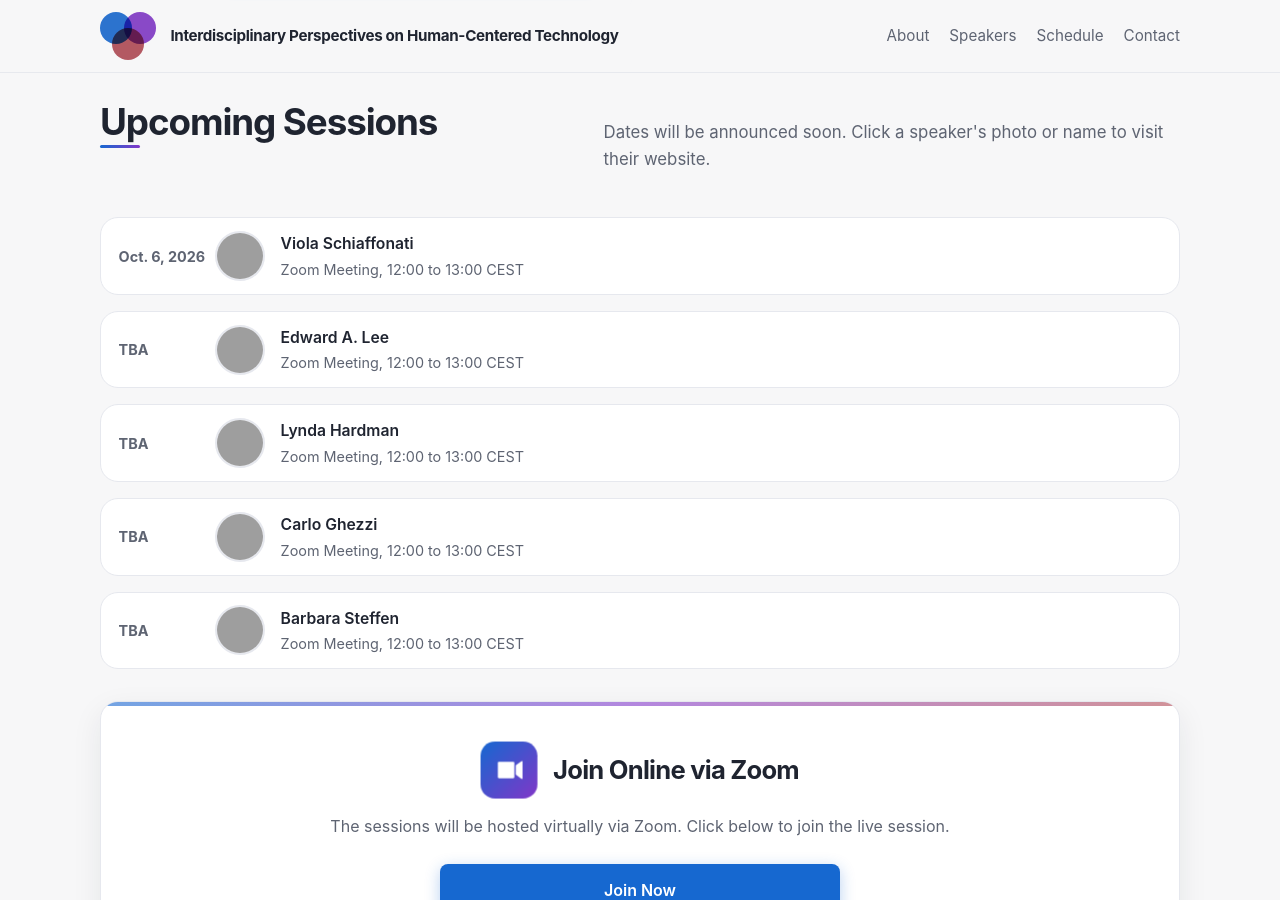
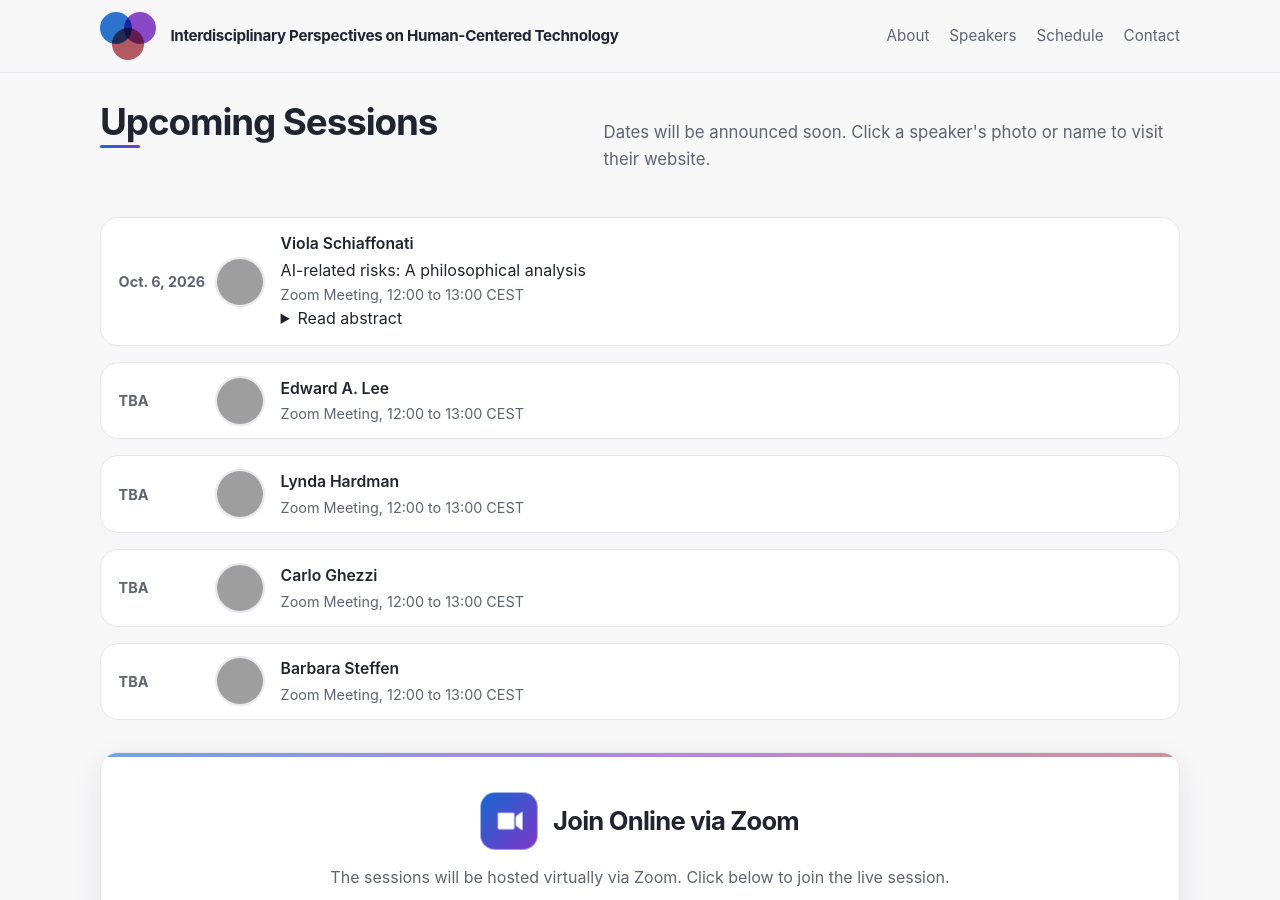
Before and after one commit to rebeca-lang/rebeca-lang.github.io, a Jekyll site: the page events/human-centered-technology/index.html, which Jekyll copies as it is, in a window 1280 px wide and 900 px high, scrolled down 1752 px, cut to the strip 0-900 px from the top of the window. Built offline with Jekyll 4.4.1, drawn with Linux system fonts in a browser that asks for light colours; part of the change alters nothing that is shown; grey boxes are pictures that could not be loaded.

Commit message:
Add session details for Viola Schiaffonati
Added details for Viola Schiaffonati's session on AI-related risks, including talk title and abstract.

```diff
--- a/events/human-centered-technology/index.html
+++ b/events/human-centered-technology/index.html
@@ -1095,14 +1095,47 @@
 <article class="session">
     <div class="session-date">Oct. 6, 2026</div>
     <div class="session-content">
-                            <a href="https://www.deib.polimi.it/eng/people/details/70304" target="_blank" rel="noopener" class="session-clickable">
-                                <img class="session-avatar" src="https://www.deib.polimi.it/allegati/peopledeib/70304/foto.jpg" alt="Viola Schiaffonati" loading="lazy" />
+        <a href="https://www.deib.polimi.it/eng/people/details/70304"
+           target="_blank" rel="noopener" class="session-clickable">
+            <img class="session-avatar"
+                 src="https://www.deib.polimi.it/allegati/peopledeib/70304/foto.jpg"
+                 alt="Viola Schiaffonati"
+                 loading="lazy" />
         </a>
+
         <div class="session-info">
             <div class="session-title">
-                                    <a href="https://www.deib.polimi.it/eng/people/details/70304" target="_blank" rel="noopener">Viola Schiaffonati</a>
+                <a href="https://www.deib.polimi.it/eng/people/details/70304"
+                   target="_blank" rel="noopener">
+                    Viola Schiaffonati
+                </a>
             </div>
-                                <div class="session-meta">Zoom Meeting, 12:00 to 13:00 CEST</div>
+
+            <div class="talk-title">
+                AI-related risks: A philosophical analysis
+            </div>
+
+            <div class="session-meta">
+                Zoom Meeting, 12:00 to 13:00 CEST
+            </div>
+
+            <details class="talk-details">
+                <summary>Read abstract</summary>
+                <p>
+                    Risks connected with AI systems are now a recurrent topic in public and
+                    academic debates. In this talk I will offer a philosophical analysis of
+                    such risks with the aim of providing a comprehensive and general framework
+                    to think about AI-related risks. First, by building upon the existing
+                    literature on natural disaster risk analysis, I will present a
+                    multi-component analysis of risk and discuss its benefits in terms not
+                    only of conceptual clarification but also of possible mitigation. Second,
+                    by adopting a multi-hazard and multi-risk framework, I will analyze
+                    AI-related risks as potentially emerging from the combination of the risks
+                    related to the different elements of the AI system and its context of use.
+                    This talk will provide a concrete example of the vital role of philosophical
+                    analysis for human-centered AI technologies.
+                </p>
+            </details>
         </div>
     </div>
 </article>
```
Lines whose indentation alone changed are shown as unchanged.
